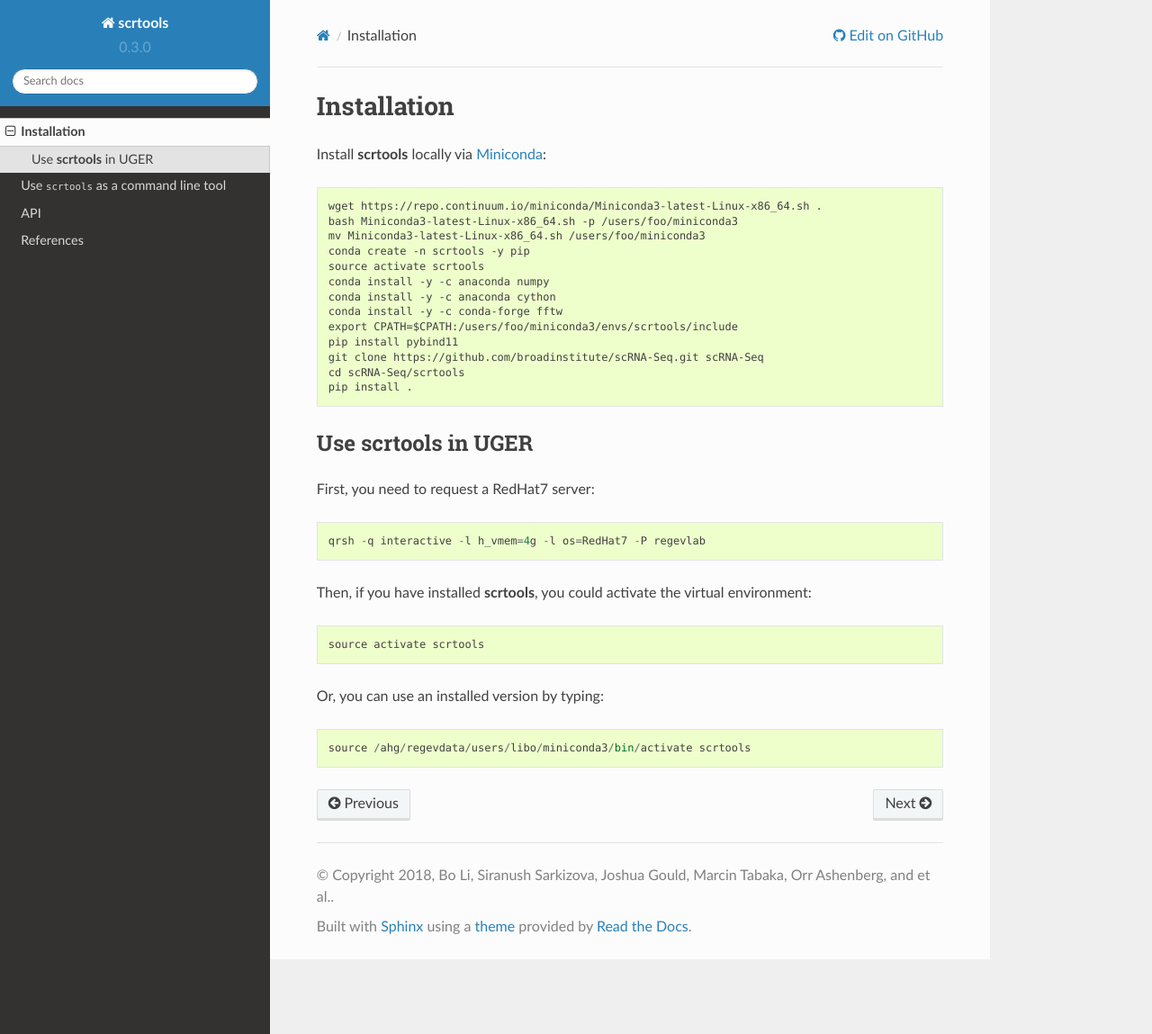
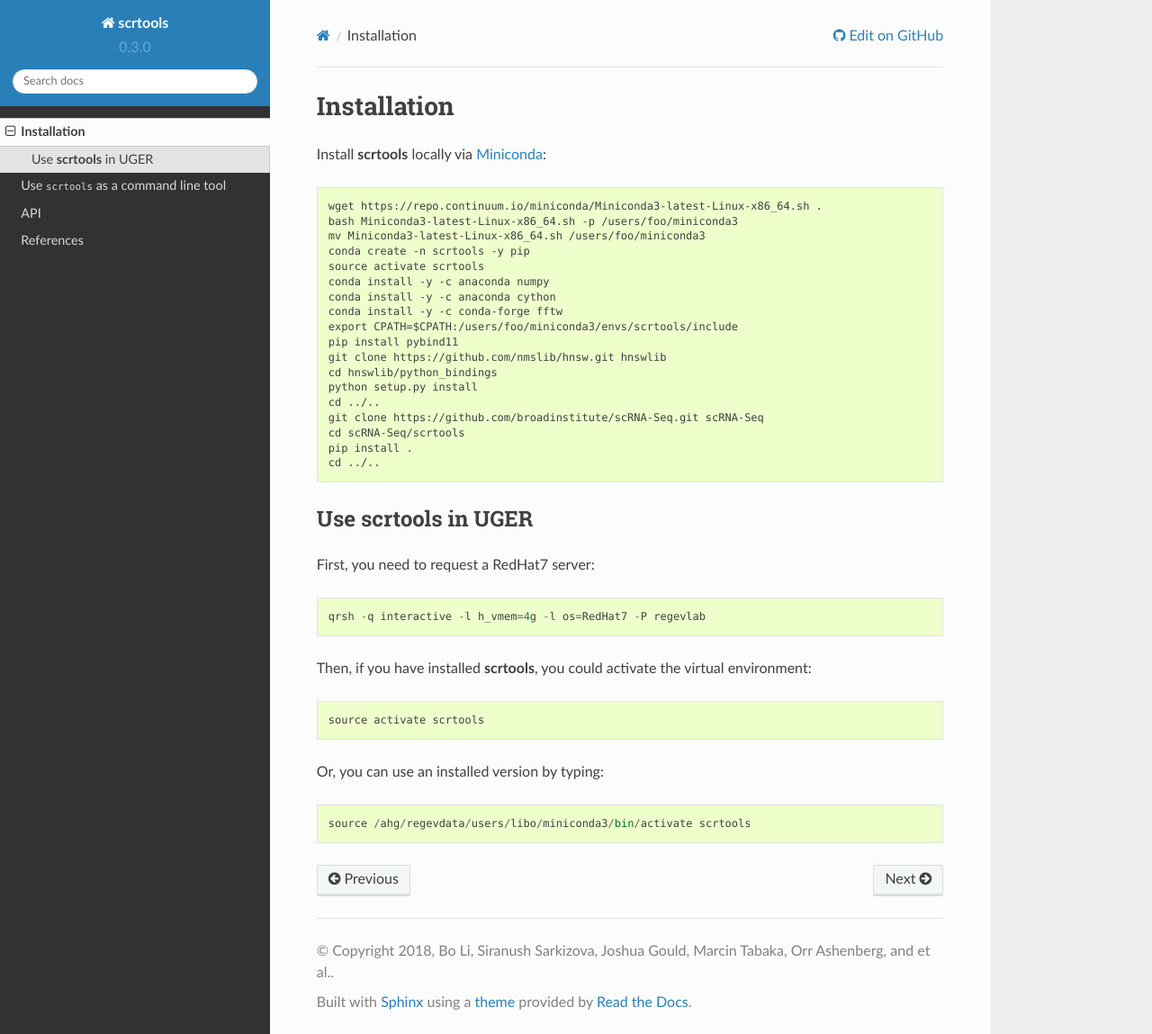
Before and after one commit to lilab-bcb/pegasus, a Sphinx documentation site: the page built from scrtools/docs/installation.rst, in a window 1280 px wide and 1149 px high. Shown: the whole window at 90% size. Built offline with Sphinx 7.4.7 and the Read the Docs theme 2.0.0, drawn with Linux system fonts in a browser that asks for light colours; formulas are drawn with MathJax 3.

Commit message:
Updated some docs

```diff
--- a/scrtools/docs/installation.rst
+++ b/scrtools/docs/installation.rst
@@ -13,9 +13,14 @@ Install **scrtools** locally via Miniconda_::
 	conda install -y -c conda-forge fftw
 	export CPATH=$CPATH:/users/foo/miniconda3/envs/scrtools/include
 	pip install pybind11
+	git clone https://github.com/nmslib/hnsw.git hnswlib
+	cd hnswlib/python_bindings
+	python setup.py install
+	cd ../..
 	git clone https://github.com/broadinstitute/scRNA-Seq.git scRNA-Seq
 	cd scRNA-Seq/scrtools
 	pip install .
+	cd ../..
 
 Use **scrtools** in UGER
 ++++++++++++++++++++++++
```
Also changed, not shown: 1 other file.
